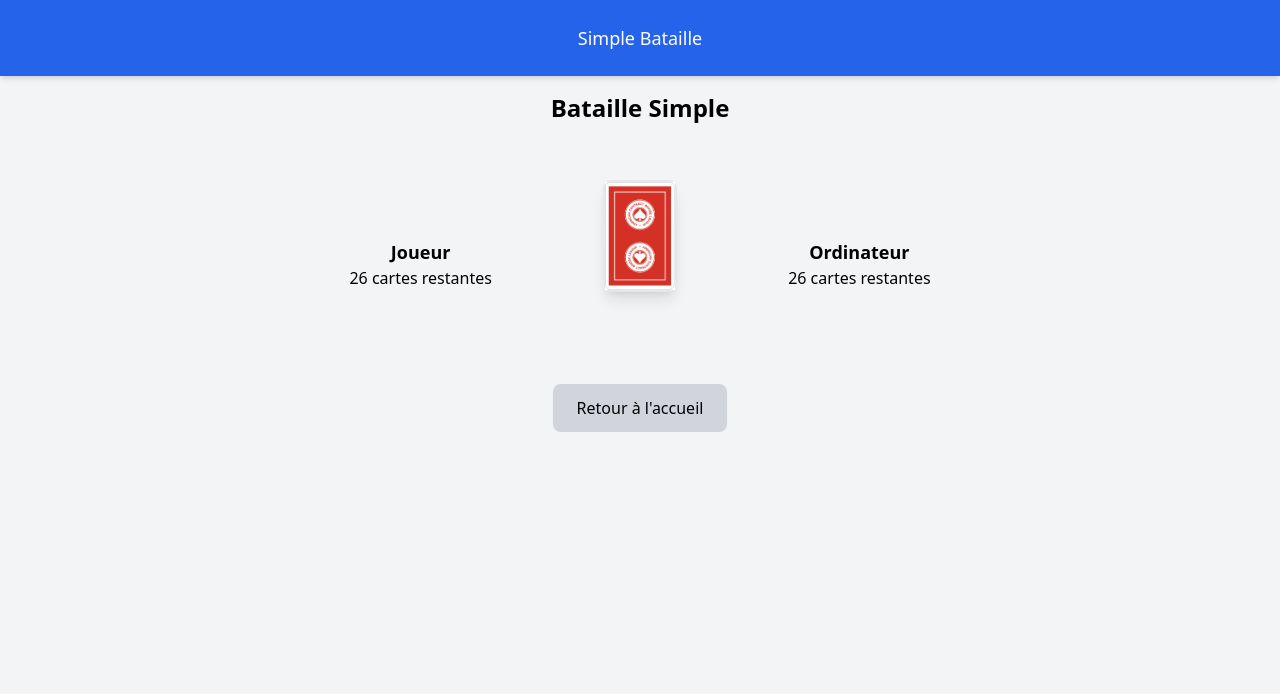
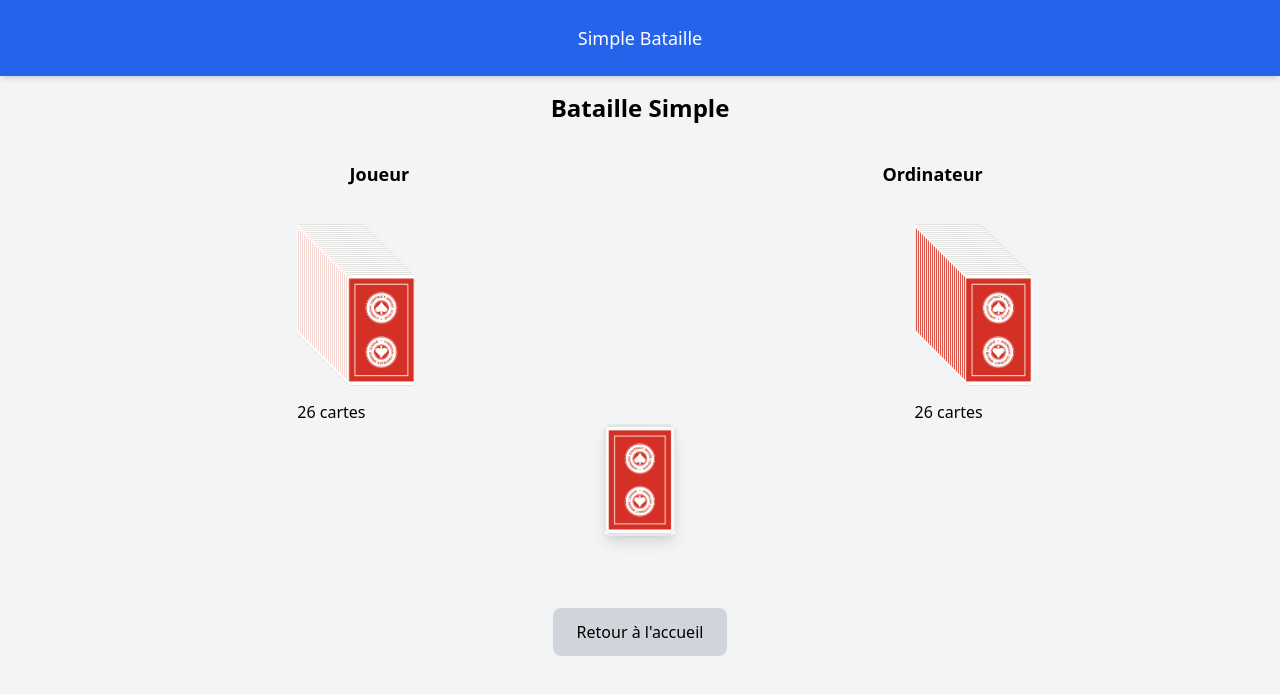
Before and after one commit to MonifD/CardsGames, a React (Create React App) app in the folder bataille/: page /simple-bataille in a window 1280 px wide. Shown: the top 694 px of the page. Built offline with nearby package versions, Linux system fonts and the light colour scheme.

Commit message:
changement d'affichage

```diff
--- a/bataille/src/components/basegame/SimpleBataille.tsx
+++ b/bataille/src/components/basegame/SimpleBataille.tsx
@@ -1,3 +1,141 @@
+// import { useState, useEffect } from "react";
+// import { Link } from "react-router-dom";
+// import { generateShuffledDeck } from "../../utils/ImagesLoader";
+// import { Cartes } from "../../Interfaces/Cartes";
+// import { gererTourDeBataille } from "../../mode/ModeJeu";
+
+// const cardBack = "/img/cards/Red_back.jpg";
+
+// const BatailleSimple = () => {
+//   const [mainJoueur, setMainJoueur] = useState<Cartes[]>([]);
+//   const [mainOrdinateur, setMainOrdinateur] = useState<Cartes[]>([]);
+//   const [carteJoueur, setCarteJoueur] = useState<Cartes | null>(null);
+//   const [carteOrdinateur, setCarteOrdinateur] = useState<Cartes | null>(null);
+//   const [message, setMessage] = useState("");
+//   const [partieTerminee, setPartieTerminee] = useState(false);
+//   const [cartesBrulees, setCartesBrulees] = useState<Cartes[]>([]);
+
+//   useEffect(() => {
+//     const paquetMele = generateShuffledDeck();
+//     setMainJoueur(paquetMele.slice(0, 26));
+//     setMainOrdinateur(paquetMele.slice(26));
+//   }, []);
+
+//   const jouerTour = () => {
+//     if (partieTerminee) return;
+
+//     if (mainJoueur.length === 0 || mainOrdinateur.length === 0) {
+//       const gagnant = mainJoueur.length > mainOrdinateur.length ? "Joueur" : "Ordinateur";
+//       setMessage(`Fin du jeu ! Le gagnant est : ${gagnant}`);
+//       setPartieTerminee(true);
+//       return;
+//     }
+
+//     const nouvelleCarteJoueur = mainJoueur[0];
+//     const nouvelleCarteOrdinateur = mainOrdinateur[0];
+
+//     setCarteJoueur(nouvelleCarteJoueur);
+//     setCarteOrdinateur(nouvelleCarteOrdinateur);
+
+//     // Appel à gererTourDeBataille pour gérer la logique de l'égalité et des cartes brûlées
+//     gererTourDeBataille(
+//       nouvelleCarteJoueur,
+//       nouvelleCarteOrdinateur,
+//       mainJoueur,
+//       mainOrdinateur,
+//       cartesBrulees,
+//       setMainJoueur,
+//       setMainOrdinateur,
+//       setCartesBrulees,
+//       setMessage,
+//       setPartieTerminee,
+//       setCarteJoueur,
+//       setCarteOrdinateur
+//     );
+//   };
+
+//   return (
+//     <div className="flex flex-col items-center p-4">
+//       <h1 className="text-2xl font-bold mb-9">Bataille Simple</h1>
+//       <div className="flex justify-around items-center w-full max-w-2xl">
+//         <div className="text-center">
+//           <h2 className="text-lg font-bold">Joueur</h2>
+//           <p>{mainJoueur.length} cartes restantes</p>
+//           {carteJoueur && (
+//             <img
+//               src={carteJoueur.image}
+//               alt={`Carte Joueur`}
+//               width="100"
+//               onError={(e) => {
+//                 (e.target as HTMLImageElement).src = "/img/cards/default.jpg";
+//               }}
+//             />
+//           )}
+//         </div>
+
+//         <div className="flex flex-col items-center justify-center p-5">
+//           <button
+//             onClick={jouerTour}
+//             className="inline-flex items-center justify-center border-2 rounded-lg shadow-lg w-15 h-28 mb-2"
+//             disabled={partieTerminee}
+//           >
+//             <img
+//               src={cardBack}
+//               alt="Dos de la carte"
+//               className="object-contain max-w-full max-h-full"
+//             />
+//           </button>
+//           <p className="mt-4 mb-8">{message}</p>
+
+//           {/* Affichage des cartes brûlées */}
+//           {cartesBrulees.length > 0 && (
+//             <div className="mt-4">
+//               <h3 className="text-lg font-bold">Cartes brûlées :</h3>
+//               <div className="flex">
+//                 {cartesBrulees.map((carte, index) => (
+//                   <img
+//                     key={index}
+//                     src={carte.image}
+//                     alt={`Carte Brûlée ${index}`}
+//                     width="50"
+//                     className="mx-2"
+//                     onError={(e) => {
+//                       (e.target as HTMLImageElement).src = "/img/cards/default.jpg";
+//                     }}
+//                   />
+//                 ))}
+//               </div>
+//             </div>
+//           )}
+//         </div>
+
+//         <div className="text-center">
+//           <h2 className="text-lg font-bold">Ordinateur</h2>
+//           <p>{mainOrdinateur.length} cartes restantes</p>
+//           {carteOrdinateur && (
+//             <img
+//               src={carteOrdinateur.image}
+//               alt={`Carte Ordinateur`}
+//               width="100"
+//               onError={(e) => {
+//                 (e.target as HTMLImageElement).src = "/img/cards/default.jpg";
+//               }}
+//             />
+//           )}
+//         </div>
+//       </div>
+//       <Link
+//         to="/"
+//         className="mt-4 px-6 py-3 bg-gray-300 text-black rounded-lg hover:bg-gray-400 transition-colors"
+//       >
+//         Retour à l'accueil
+//       </Link>
+//     </div>
+//   );
+// };
+
+// export default BatailleSimple;
+
 import { useState, useEffect } from "react";
 import { Link } from "react-router-dom";
 import { generateShuffledDeck } from "../../utils/ImagesLoader";
@@ -57,37 +195,45 @@ const BatailleSimple = () => {
   return (
     <div className="flex flex-col items-center p-4">
       <h1 className="text-2xl font-bold mb-9">Bataille Simple</h1>
-      <div className="flex justify-around items-center w-full max-w-2xl">
-        <div className="text-center">
-          <h2 className="text-lg font-bold">Joueur</h2>
-          <p>{mainJoueur.length} cartes restantes</p>
+      <div className="flex justify-around items-center w-full max-w-4xl">
+        {/*Source pour utiliser des commentaire en react : https://stackoverflow.com/questions/30766441/how-to-use-comments-in-react*/}
+
+        {/* Section Joueur */}
+        <div className="flex flex-col items-center">
+          <h2 className="text-lg font-bold mb-9">Joueur</h2>
+          <div className="flex items-center">
+            <div className="relative flex flex-col mr-24">
+              {mainJoueur.map((_, index) => (
+                <img
+                  key={index}
+                  src={cardBack}
+                  alt="Carte dos"
+                  className="absolute w-20 h-28 object-cover"
+                  style={{
+                    top: `${index * 2}px`,
+                    left: `${index * 2}px`,
+                  }}
+                />
+              ))}
+              <p className="mt-44 text-center">{mainJoueur.length} cartes</p>
+            </div>
+
+            {/* Carte jouée par le jouer */}
             {carteJoueur && (
               <img
                 src={carteJoueur.image}
                 alt={`Carte Joueur`}
-              width="100"
+                className="w-24 h-36"
                 onError={(e) => {
                   (e.target as HTMLImageElement).src = "/img/cards/default.jpg";
                 }}
               />
             )}
           </div>
+        </div>
 
-        <div className="flex flex-col items-center justify-center p-5">
-          <button
-            onClick={jouerTour}
-            className="inline-flex items-center justify-center border-2 rounded-lg shadow-lg w-15 h-28 mb-2"
-            disabled={partieTerminee}
-          >
-            <img
-              src={cardBack}
-              alt="Dos de la carte"
-              className="object-contain max-w-full max-h-full"
-            />
-          </button>
-          <p className="mt-4 mb-8">{message}</p>
-
-          {/* Affichage des cartes brûlées */}
+        {/* Zone centrale */}
+        <div className="flex flex-col items-center justify-center">
           {cartesBrulees.length > 0 && (
             <div className="mt-4">
               <h3 className="text-lg font-bold">Cartes brûlées :</h3>
@@ -109,20 +255,53 @@ const BatailleSimple = () => {
           )}
         </div>
 
-        <div className="text-center">
-          <h2 className="text-lg font-bold">Ordinateur</h2>
-          <p>{mainOrdinateur.length} cartes restantes</p>
+        {/* Section Ordinateur */}
+        <div className="flex flex-col items-center">
+          <h2 className="text-lg font-bold mb-9">Ordinateur</h2>
+          <div className="flex items-center">
+            {/* Carte jouée par l'ordinateur */}
             {carteOrdinateur && (
               <img
                 src={carteOrdinateur.image}
                 alt={`Carte Ordinateur`}
-              width="100"
+                className="w-24 h-36"
                 onError={(e) => {
                   (e.target as HTMLImageElement).src = "/img/cards/default.jpg";
                 }}
               />
             )}
+            <div className="relative flex flex-col ml-8">
+              {mainOrdinateur.map((_, index) => (
+                <img
+                  key={index}
+                  src={cardBack}
+                  alt="Carte dos"
+                  className="absolute w-20 h-28 object-cover"
+                  style={{
+                    top: `${index * 2}px`,
+                    left: `${index * 2}px`,
+                  }}
+                />
+              ))}
+              <p className="mt-44 text-center">{mainOrdinateur.length} cartes</p>
             </div>
+          </div>
+
+        </div>
+      </div>
+      <div className="flex flex-col items-center justify-center">
+          <button
+            onClick={jouerTour}
+            className="inline-flex items-center justify-center border-2 rounded-lg shadow-lg w-15 h-28 mb-2"
+            disabled={partieTerminee}
+          >
+            <img
+              src={cardBack}
+              alt="Dos de la carte"
+              className="object-contain max-w-full max-h-full"
+            />
+          </button>
+          <p className="mt-4 mb-8 text-center">{message}</p>
         </div>
       <Link
         to="/"
```
Lines whose indentation alone changed are shown as unchanged.
